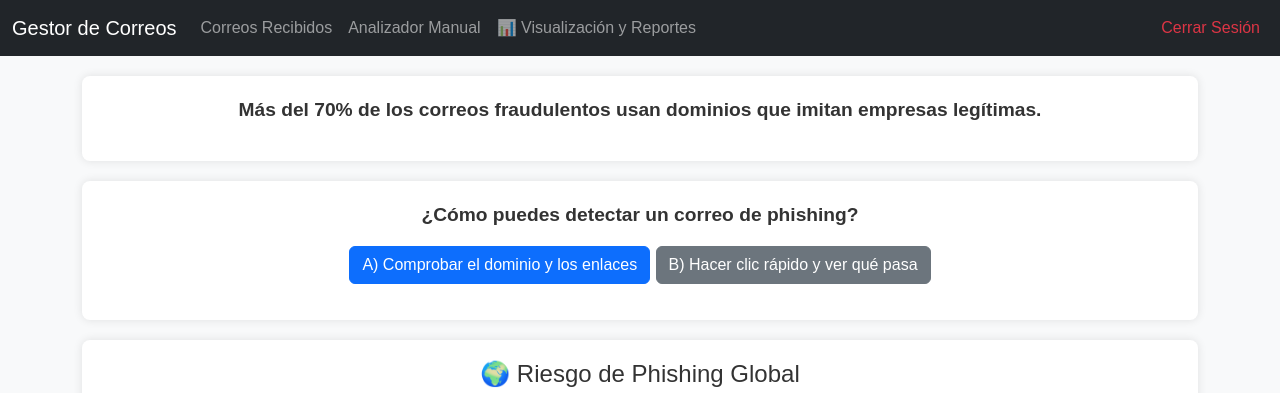
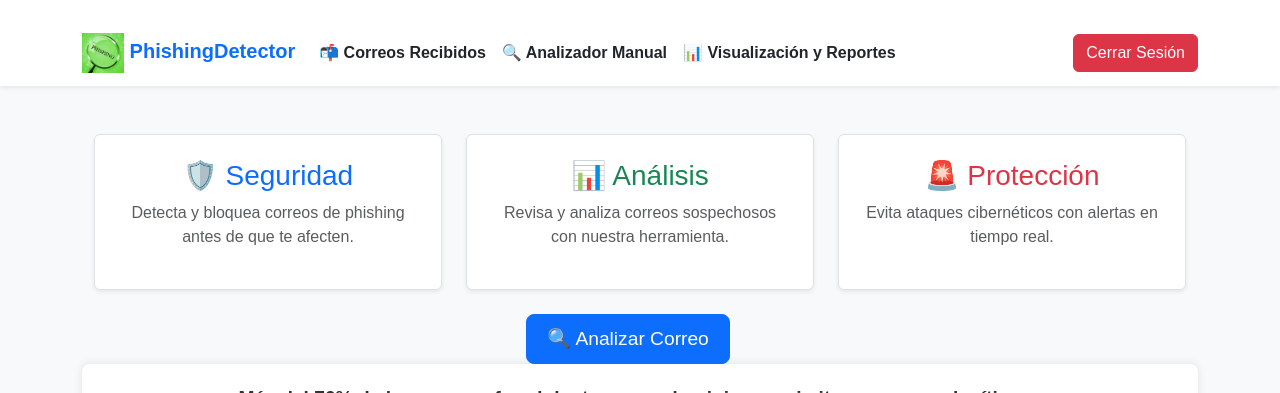
Before and after one commit to Celiacm/PhishingDetector, a Flask app: template templates/index.html in a window 1280 px wide. Shown: the top 393 px of the page. Run offline with Flask 3, Linux system fonts and the light colour scheme; the template is opened without the code that fills it, so the values that code supplies are empty; some libraries are stand-ins or nearby versions.

Commit message:
Cambios en la nueva rama

```diff
--- a/app.py
+++ b/app.py
@@ -1,6 +1,8 @@
 from flask import Flask, redirect, url_for, session, request, render_template, jsonify, Response
 from requests_oauthlib import OAuth2Session
 from bs4 import BeautifulSoup  # Necesario para extraer enlaces de HTML
+from collections import Counter
+from datetime import datetime
 import os, jwt, imaplib, email, json, re, unicodedata, requests, email.policy, yara, io
 import quopri, dns.resolver, dkim, schedule, time, threading, csv
 
@@ -648,9 +650,12 @@ def get_emails():
         return []
 
 
+from collections import Counter
+from datetime import datetime
+
 @app.route("/reportes")
 def reportes():
-    emails = get_emails()  # Obtener correos
+    emails = get_emails()
 
     if not emails:
         return jsonify({
@@ -660,24 +665,27 @@ def reportes():
             "trends": {"dates": [], "counts": []}
         }), 200
 
-    # Contar tipos de correos
+    # 📊 Contar tipos de correos
     phishing_count = sum(1 for email in emails if email["is_phishing"] == "Phishing 🚨 (Alto riesgo)")
     sospechoso_count = sum(1 for email in emails if email["is_phishing"] == "Sospechoso ⚠️ (Riesgo moderado)")
     seguro_count = len(emails) - phishing_count - sospechoso_count
 
-    #  Contar archivos adjuntos analizados
+    # 📊 Contar archivos adjuntos analizados
     archivos_limpios = sum(1 for email in emails for adj in email.get("attachments", []) if "✅" in adj)
     archivos_sospechosos = sum(1 for email in emails for adj in email.get("attachments", []) if "⚠️" in adj)
     archivos_peligrosos = sum(1 for email in emails for adj in email.get("attachments", []) if "🚨" in adj)
 
-    #  Crear datos de tendencias (fechas y conteo)
-    trend_dates = []
-    trend_counts = []
+    # 📅 Obtener tendencias de phishing
+    phishing_dates = [email.get("date", datetime.now().strftime("%d-%b")) for email in emails if email["is_phishing"] == "Phishing 🚨 (Alto riesgo)"]
+    trend_counts = Counter(phishing_dates)  # Cuenta ocurrencias por fecha
+
+    trend_dates = sorted(trend_counts.keys())  # Fechas ordenadas
+    trend_values = [trend_counts[date] for date in trend_dates]  # Cantidad de phishing por fecha
 
     return jsonify({
         "phishing_stats": [seguro_count, sospechoso_count, phishing_count],
         "attachment_stats": [archivos_limpios, archivos_sospechosos, archivos_peligrosos],
-        "trends": {"dates": trend_dates, "counts": trend_counts}
+        "trends": {"dates": trend_dates, "counts": trend_values}
     })
 
 
@@ -686,26 +694,30 @@ def reportes():
 def exportar_csv():
     emails = get_emails()  # Recuperar la lista de correos
 
+    if not emails:
+        return "No hay datos disponibles", 400
+
     si = io.StringIO()
-    writer = csv.writer(si)
+    writer = csv.writer(si, delimiter=";", quotechar='"', quoting=csv.QUOTE_MINIMAL)
 
-    # Escribir encabezados en el CSV
-    writer.writerow(["Asunto", "De", "Estado", "SPF", "DKIM", "DMARC"])
+    # 📝 Encabezados mejorados
+    writer.writerow(["Asunto", "Remitente", "Estado de Seguridad", "SPF", "DKIM", "DMARC"])
 
-    # Escribir los datos de los correos
+    # 📝 Escribir los datos de los correos
     for email in emails:
         writer.writerow([
-            email.get("subject", ""),
-            email.get("from", ""),
-            email.get("is_phishing", ""),
-            email.get("spf_result", ""),
-            email.get("dkim_result", ""),
-            email.get("dmarc_result", "")
+            email.get("subject", "-"),
+            email.get("from", "-"),
+            email.get("is_phishing", "-"),
+            email.get("spf_result", "-"),
+            email.get("dkim_result", "-"),
+            email.get("dmarc_result", "-")
         ])
 
-    output = Response(si.getvalue(), mimetype="text/csv")
+    output = Response("\ufeff" + si.getvalue(), mimetype="text/csv")  # Agregar BOM para compatibilidad con Excel
     output.headers["Content-Disposition"] = "attachment; filename=reportes.csv"
     return output
+
 
 @app.route("/detalles_correo/<int:index>")
 def detalles_correo(index):
@@ -714,6 +726,7 @@ def detalles_correo(index):
         return "Correo no encontrado", 404
     email = emails[index]
     return render_template("detalles_correo.html", email=email)
+
 
 
 @app.route("/")
--- a/templates/index.html
+++ b/templates/index.html
@@ -3,7 +3,10 @@
 <head>
     <meta charset="UTF-8">
     <meta name="viewport" content="width=device-width, initial-scale=1.0">
-    <title>Panel de Correos</title>
+    <title>PhishingDetector</title>
+
+    <link rel="icon" type="image/webp" href="{{ url_for('static', filename='favicon.png') }}">
+    <link rel="icon" type="image/x-icon" href="{{ url_for('static', filename='favicon.ico') }}">
     <!-- Bootstrap 5 (CSS y JS) -->
     <link rel="stylesheet" href="https://cdn.jsdelivr.net/npm/bootstrap@5.3.0/dist/css/bootstrap.min.css">
     <script src="https://cdn.jsdelivr.net/npm/bootstrap@5.3.0/dist/js/bootstrap.bundle.min.js" defer></script>
@@ -59,6 +62,63 @@
                 font-size: 14px;
             }
         }
+        .card {
+            border-radius: 12px;
+            background: #ffffff;
+            box-shadow: 0px 4px 10px rgba(0, 0, 0, 0.1);
+            transition: transform 0.2s;
+        }
+
+        .card:hover {
+            transform: scale(1.03);
+        }
+
+        h4 {
+            color: #343a40;
+            font-weight: bold;
+        }
+
+        .btn-success {
+            font-size: 1.2rem;
+            padding: 10px 20px;
+        }
+
+        #errorReportes {
+            font-size: 1.2rem;
+        }
+        .hero-section h1 {
+            text-shadow: 2px 2px 8px rgba(0,0,0,0.5);
+        }
+
+        .card {
+            border-radius: 12px;
+            transition: transform 0.2s;
+        }
+
+        .card:hover {
+            transform: scale(1.03);
+        }
+
+        .nav-link:hover {
+            color: #007bff !important;
+            transition: color 0.3s;
+        }
+
+        .btn-lg {
+            font-size: 1.2rem;
+            padding: 10px 20px;
+        }
+        .loading-screen {
+            position: fixed;
+            width: 100%;
+            height: 100%;
+            background: white;
+            display: flex;
+            align-items: center;
+            justify-content: center;
+            z-index: 9999;
+        }
+
 
 
 
@@ -120,27 +180,44 @@
             mostrarQuiz();
         }
         function verDetalles(index) {
-            fetch('/detalles_correo/' + index)
-                .then(response => response.text())
+            const modalBody = document.getElementById("detallesCorreo");
+
+            // Mensaje de carga mientras se obtiene la información
+            modalBody.innerHTML = "<p class='text-center text-muted'>Cargando detalles...</p>";
+
+            // Hacer la solicitud para obtener los detalles
+            fetch(`/detalles_correo/${index}`)
+                .then(response => {
+                    if (!response.ok) {
+                        throw new Error("Error al obtener los detalles del correo.");
+                    }
+                    return response.text();
+                })
                 .then(data => {
-                    document.getElementById("detallesCorreo").innerHTML = data;
+                    modalBody.innerHTML = data; // Cargar el contenido en el modal
+                })
+                .catch(error => {
+                    modalBody.innerHTML = `<p class='text-danger text-center'>No se pudieron cargar los detalles.</p>`;
+                    console.error("Error:", error);
+                });
+
+            // Mostrar el modal
             new bootstrap.Modal(document.getElementById("modalDetalles")).show();
-                })
-                .catch(error => console.error("Error al cargar detalles del correo:", error));
         }
 
+
+        document.addEventListener("DOMContentLoaded", function() {
+            setTimeout(() => {
+                document.getElementById("loading").style.display = "none";
+            }, 1500);
+        });
+
         function renderCharts(phishingData, attachmentsData, trendsData) {
-            if (!phishingData || !attachmentsData || !trendsData) {
-                console.error("Error: Datos no disponibles para reportes");
-                document.getElementById("reportes").innerHTML += "<p class='text-danger'>No hay datos para mostrar.</p>";
-                return;
-            }
-
             const phishingCtx = document.getElementById('phishingChart').getContext('2d');
             new Chart(phishingCtx, {
                 type: 'doughnut',
                 data: {
-                    labels: ['Seguro', 'Sospechoso', 'Phishing'],
+                    labels: ['Seguro ✅', 'Sospechoso ⚠️', 'Phishing 🚨'],
                     datasets: [{
                         data: phishingData,
                         backgroundColor: ['green', 'orange', 'red']
@@ -152,7 +229,7 @@
             new Chart(attachmentsCtx, {
                 type: 'bar',
                 data: {
-                    labels: ['Limpios', 'Sospechosos', 'Peligrosos'],
+                    labels: ['Limpios ✅', 'Sospechosos ⚠️', 'Peligrosos 🚨'],
                     datasets: [{
                         data: attachmentsData,
                         backgroundColor: ['blue', 'yellow', 'red']
@@ -167,37 +244,44 @@
                     data: {
                         labels: trendsData.dates,
                         datasets: [{
-                            label: 'Correos Phishing por Día',
+                            label: 'Correos Phishing por Día 🚨',
                             data: trendsData.counts,
                             borderColor: 'red',
-                            fill: false
+                            backgroundColor: 'rgba(255, 0, 0, 0.2)',
+                            fill: true
                         }]
+                    },
+                    options: {
+                        responsive: true,
+                        plugins: {
+                            legend: { display: false }
+                        }
                     }
                 });
             } else {
-                document.getElementById("phishingTrendsChart").outerHTML = "<p class='text-muted'>No hay datos de tendencias aún.</p>";
+                document.getElementById("phishingTrendsChart").outerHTML = "<p class='text-muted text-center'>No hay datos de tendencias aún.</p>";
             }
         }
 
+        // Cargar datos de Flask y manejar errores
         fetch('/reportes')
-            .then(response => {
-                if (!response.ok) {
-                    throw new Error("No se pudo obtener los reportes.");
-                }
-                return response.json();
-            })
+            .then(response => response.json())
             .then(data => {
                 if (data.error) {
                     console.warn(data.error);
-                    document.getElementById("reportes").innerHTML += "<p class='text-danger'>" + data.error + "</p>";
+                    document.getElementById("errorReportes").style.display = "block";
                 } else {
+                    document.getElementById("errorReportes").style.display = "none";
                     renderCharts(data.phishing_stats, data.attachment_stats, data.trends);
                 }
             })
             .catch(error => {
                 console.error("Error al cargar reportes:", error);
-                document.getElementById("reportes").innerHTML += "<p class='text-danger'>Error al obtener reportes.</p>";
+                document.getElementById("errorReportes").style.display = "block";
             });
+
+
+
 
 
 
@@ -205,29 +289,66 @@
     </script>
 </head>
 <body>
-    <nav class="navbar navbar-expand-lg navbar-dark bg-dark">
-        <div class="container-fluid">
-            <a class="navbar-brand" href="#" onclick="showSection('inicio')">Gestor de Correos</a>
-            <button class="navbar-toggler" type="button" data-bs-toggle="collapse" data-bs-target="#navbarNav"
-                aria-controls="navbarNav" aria-expanded="false" aria-label="Toggle navigation">
+    <nav class="navbar navbar-expand-lg navbar-light bg-white shadow-sm">
+        <div class="container">
+            <a class="navbar-brand" href="#" onclick="showSection('inicio')">
+                <img src="{{ url_for('static', filename='logo.png') }}" alt="Logo" style="height: 40px;">
+                <strong class="text-primary">PhishingDetector</strong>
+            </a>
+            <button class="navbar-toggler" type="button" data-bs-toggle="collapse" data-bs-target="#navbarNav">
                 <span class="navbar-toggler-icon"></span>
             </button>
             <div class="collapse navbar-collapse" id="navbarNav">
                 <ul class="navbar-nav me-auto">
-                    <li class="nav-item"><a class="nav-link" href="#" onclick="showSection('correos')">Correos Recibidos</a></li>
-                    <li class="nav-item"><a class="nav-link" href="#" onclick="showSection('analizador')">Analizador Manual</a></li>
-                    <li class="nav-item"><a class="nav-link" href="#" onclick="showSection('reportes')">📊 Visualización y Reportes</a></li>
-
+                    <li class="nav-item"><a class="nav-link text-dark fw-bold" href="#" onclick="showSection('correos')">📬 Correos Recibidos</a></li>
+                    <li class="nav-item"><a class="nav-link text-dark fw-bold" href="#" onclick="showSection('analizador')">🔍 Analizador Manual</a></li>
+                    <li class="nav-item"><a class="nav-link text-dark fw-bold" href="#" onclick="showSection('reportes')">📊 Visualización y Reportes</a></li>
                 </ul>
                 <ul class="navbar-nav">
-                    <li class="nav-item"><a class="nav-link text-danger" href="{{ url_for('logout') }}">Cerrar Sesión</a></li>
+                    <li class="nav-item"><a class="btn btn-danger" href="{{ url_for('logout') }}">Cerrar Sesión</a></li>
                 </ul>
             </div>
         </div>
     </nav>
 
+    <div id="loading" class="loading-screen">
+        <div class="spinner-border text-primary" role="status"></div>
+        <p class="text-muted">Cargando...</p>
+    </div>
+
     <div class="container">
         <div id="inicio" class="section">
+            <div class="container text-center mt-5">
+                <div class="row">
+                    <div class="col-md-4">
+                        <div class="p-4 border rounded shadow-sm bg-white">
+                            <h3 class="text-primary">🛡️ Seguridad</h3>
+                            <p class="text-muted">Detecta y bloquea correos de phishing antes de que te afecten.</p>
+                        </div>
+                    </div>
+                    <div class="col-md-4">
+                        <div class="p-4 border rounded shadow-sm bg-white">
+                            <h3 class="text-success">📊 Análisis</h3>
+                            <p class="text-muted">Revisa y analiza correos sospechosos con nuestra herramienta.</p>
+                        </div>
+                    </div>
+                    <div class="col-md-4">
+                        <div class="p-4 border rounded shadow-sm bg-white">
+                            <h3 class="text-danger">🚨 Protección</h3>
+                            <p class="text-muted">Evita ataques cibernéticos con alertas en tiempo real.</p>
+                        </div>
+                    </div>
+                    <div class="row mt-4">
+                        <div class="col-12 d-flex justify-content-center">
+                            <a href="#" onclick="showSection('analizador')" class="btn btn-primary btn-lg">🔍 Analizar Correo</a>
+                        </div>
+                    </div>
+
+                </div>
+            </div>
+
+
+
             <div class="quote-box">
                 <p id="frase"></p>
             </div>
@@ -244,41 +365,31 @@
         </div>
 
         <div id="correos" class="section hidden">
-            <h2>📬 Correos Recibidos</h2>
+            <h2 class="text-center">📬 Correos Recibidos</h2>
             {% if emails %}
                 <div class="list-group">
                     {% for email in emails %}
-                        <div class="list-group-item">
-                            <h5>{{ email["subject"] }}</h5>
+                        <div class="card shadow-lg p-3 mb-3">
+                            <h5 class="fw-bold">{{ email["subject"] }}</h5>
                             <p><strong>De:</strong> {{ email["from"] }}</p>
                             <p><strong>Estado:</strong>
                                 {% if email["is_phishing"] == "Phishing 🚨 (Alto riesgo)" %}
-                                    <span class="text-danger">🚨 {{ email["is_phishing"] }}</span>
+                                    <span class="text-danger fw-bold">🚨 {{ email["is_phishing"] }}</span>
                                 {% elif email["is_phishing"] == "Sospechoso ⚠️ (Riesgo moderado)" %}
-                                    <span class="text-warning">⚠️ {{ email["is_phishing"] }}</span>
+                                    <span class="text-warning fw-bold">⚠️ {{ email["is_phishing"] }}</span>
                                 {% else %}
-                                    <span class="text-success">✅ {{ email["is_phishing"] }}</span>
+                                    <span class="text-success fw-bold">✅ {{ email["is_phishing"] }}</span>
                                 {% endif %}
                             </p>
-                            <button class="btn btn-info" onclick="verDetalles('{{ loop.index0 }}')">🔍 Ver Detalles</button>
+                            <button class="btn btn-info btn-sm" onclick="verDetalles('{{ loop.index0 }}')">🔍 Ver Detalles</button>
                         </div>
                     {% endfor %}
                 </div>
             {% else %}
-                <p class="text-muted">No hay correos recientes.</p>
+                <p class="text-muted text-center">No hay correos recientes.</p>
             {% endif %}
         </div>
-        <div id="modalDetalles" class="modal fade" tabindex="-1">
-            <div class="modal-dialog">
-                <div class="modal-content">
-                    <div class="modal-header">
-                        <h5 class="modal-title">Detalles del Correo</h5>
-                        <button type="button" class="btn-close" data-bs-dismiss="modal"></button>
-                    </div>
-                    <div class="modal-body" id="detallesCorreo"></div>
-                </div>
-            </div>
-        </div>
+
 
 
         <div id="analizador" class="section hidden">
@@ -300,21 +411,63 @@
             </form>
         </div>
         <div id="reportes" class="section hidden">
-            <h2>📊 Reportes de Seguridad</h2>
-            <canvas id="phishingChart"></canvas>  <!-- Gráfico de phishing -->
-            <canvas id="attachmentsChart"></canvas> <!-- Gráfico de archivos adjuntos -->
-            <canvas id="phishingTrendsChart"></canvas> <!-- Gráfico de tendencias -->
-            <div class="mt-4">
-                <a href="/exportar_csv" class="btn btn-success">📤 Exportar a CSV</a>
+            <h2 class="text-center mt-4">📊 Reportes de Seguridad</h2>
+
+            <div class="container mt-4">
+                <div class="row">
+                    <!-- Gráfico de Estado de Correos -->
+                    <div class="col-md-6 mb-4">
+                        <div class="card shadow-lg p-3">
+                            <h4 class="text-center">Estado de Correos 📩</h4>
+                            <canvas id="phishingChart"></canvas>
                         </div>
                     </div>
 
+                    <!-- Gráfico de Archivos Adjuntos -->
+                    <div class="col-md-6 mb-4">
+                        <div class="card shadow-lg p-3">
+                            <h4 class="text-center">Archivos Adjuntos 📎</h4>
+                            <canvas id="attachmentsChart"></canvas>
+                        </div>
+                    </div>
 
+                    <!-- Gráfico de Tendencias -->
+                    <div class="col-12 mb-4">
+                        <div class="card shadow-lg p-3">
+                            <h4 class="text-center">Tendencias de Phishing 📈</h4>
+                            <canvas id="phishingTrendsChart"></canvas>
+                        </div>
+                    </div>
+                </div>
 
+                <!-- Botón para exportar datos -->
+                <div class="text-center mt-4">
+                    <a href="/exportar_csv" class="btn btn-lg btn-success shadow">📤 Exportar a CSV</a>
+                </div>
+            </div>
+
+            <!-- Mensaje de error si no hay datos -->
+            <p id="errorReportes" class="text-center text-danger mt-3" style="display: none;">Error al obtener reportes.</p>
+        </div>
     </div>
     <footer class="footer">
-        <p>&copy; 2025 Gestor de Correos.</p>
+        <p>&copy; 2025 PhishingDetector</p>
         <p>Contacto: <a href="mailto:soporte@gestordecorreos.com" style="color: white;">soporte@gestordecorreos.com</a></p>
     </footer>
+    <!-- Modal para mostrar detalles del correo -->
+    <div class="modal fade" id="modalDetalles" tabindex="-1" aria-labelledby="modalDetallesLabel" aria-hidden="true">
+        <div class="modal-dialog modal-lg">
+            <div class="modal-content">
+                <div class="modal-header">
+                    <h5 class="modal-title" id="modalDetallesLabel">📩 Detalles del Correo</h5>
+                    <button type="button" class="btn-close" data-bs-dismiss="modal" aria-label="Cerrar"></button>
+                </div>
+                <div class="modal-body" id="detallesCorreo">
+                    <p class="text-center text-muted">Cargando detalles...</p>
+                </div>
+            </div>
+        </div>
+    </div>
+
 </body>
 </html>
```
Also changed, not shown: static/logo.png (added), static/logo.webp (added). Lines whose indentation alone changed are shown as unchanged.
